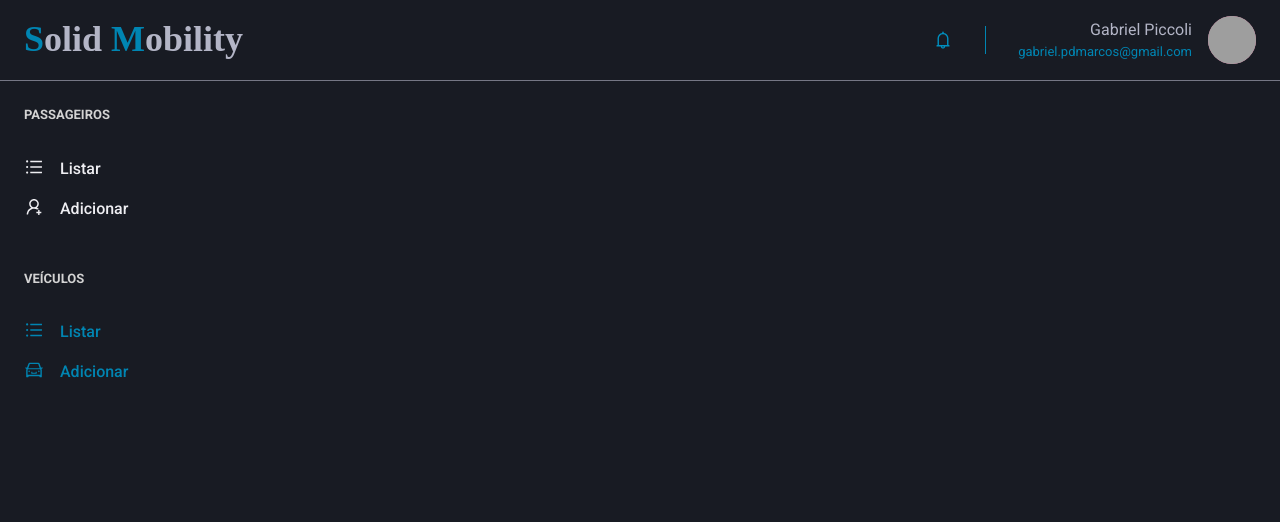
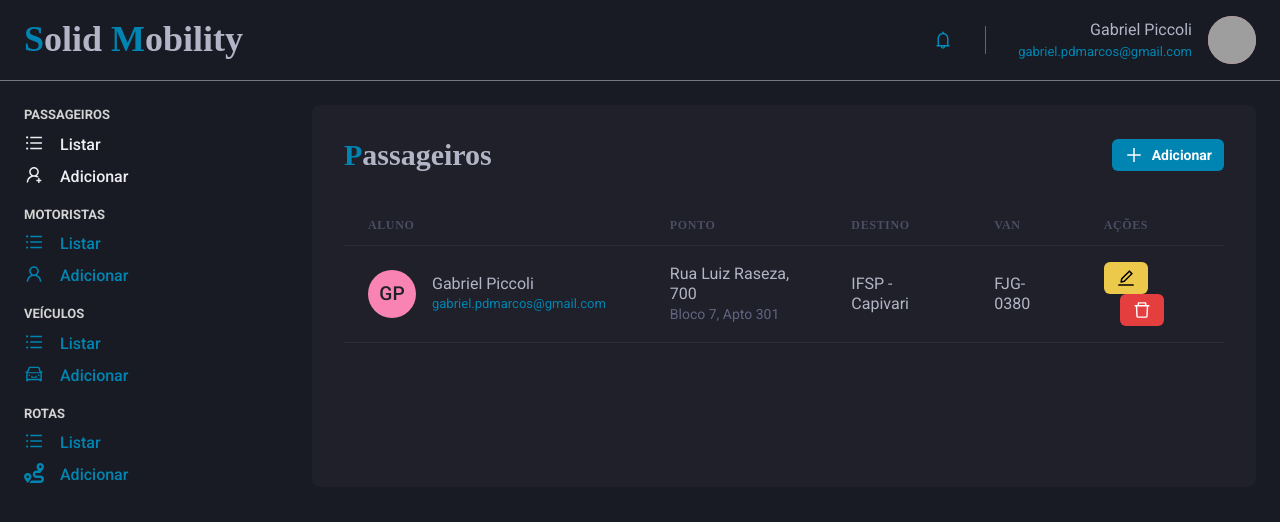
Before and after one commit to GabrielPiccoli/solid-mobility-tcc, a Next.js app: page /motorista in a window 1280 px wide. Shown: the top 522 px of the page. Built offline with nearby package versions, Linux system fonts and the light colour scheme; grey boxes are pictures that could not be loaded; a web font is replaced by a local one.

Commit message:
Layout Tabelas

```diff
--- a/src/components/Header/NotificationsNav.tsx
+++ b/src/components/Header/NotificationsNav.tsx
@@ -10,7 +10,7 @@ export function NotificationNav() {
       py="1"
       color="blue.400"
       borderRightWidth={1}
-      borderColor="blue.500"
+      borderColor="gray.500"
     >
       <Icon as={AiOutlineBell} fontSize="20" />
     </HStack>
--- a/src/components/Header/Profile.tsx
+++ b/src/components/Header/Profile.tsx
@@ -2,19 +2,20 @@ import { Avatar, Box, Flex, Text } from "@chakra-ui/react";
 
 interface ProfileProps {
   showProfileData?: boolean
+  isLeft?: boolean
 }
 
-export function Profile({ showProfileData = true }: ProfileProps) {
+export function Profile({ showProfileData = true, isLeft = false}: ProfileProps) {
   return (
     <Flex align="center">
       { showProfileData && (
-        <Box mr="4" textAlign="right">
+        <Box mr="4" ml={isLeft ? "4" : "0"} textAlign={isLeft ? "left" : "right"} order={1}>
           <Text>Gabriel Piccoli</Text>
           <Text color="blue.500" fontSize="small">gabriel.pdmarcos@gmail.com</Text>
         </Box>
       )}
 
-      <Avatar size="md" name="Gabriel Piccoli" src="https://github.com/GabrielPiccoli.png" />
+      <Avatar order={isLeft ? 0 : 2} size="md" name="Gabriel Piccoli" src="https://github.com/GabrielPiccoli.png" />
     </Flex>
   )
 }
--- a/src/components/Sidebar/NavSection.tsx
+++ b/src/components/Sidebar/NavSection.tsx
@@ -10,7 +10,7 @@ export function NavSection({ title, children}: NavSectionProps) {
   return (
     <Box>
       <Text fontWeight="bold" color="lightgray" fontSize="small">{title}</Text>
-      <Stack spacing="4" mt="8" align="stretch">
+      <Stack spacing="2" mt="2" align="stretch">
         {children}
       </Stack>
     </Box>
--- a/src/components/Sidebar/SidebarNav.tsx
+++ b/src/components/Sidebar/SidebarNav.tsx
@@ -1,20 +1,31 @@
 import { Stack } from "@chakra-ui/react";
 import { NavLink } from "./NavLink";
 import { NavSection } from "./NavSection";
-import { AiOutlineUnorderedList, AiOutlineUserAdd, AiOutlineCar } from 'react-icons/ai'
+import { AiOutlineUnorderedList, AiOutlineUserAdd, AiOutlineCar, AiOutlineUser } from 'react-icons/ai'
+import { FaRoute } from 'react-icons/fa'
 
 export function SidebarNav() {
   return(
-    <Stack spacing="12" align="flex-start">
+    <Stack spacing="4" align="flex-start">
       <NavSection title="PASSAGEIROS">
         <NavLink href="/passageiros/listar" icon={AiOutlineUnorderedList}>Listar</NavLink>
         <NavLink href="/passageiros/adicionar" icon={AiOutlineUserAdd}>Adicionar</NavLink>
+      </NavSection>
+
+      <NavSection title="MOTORISTAS">
+        <NavLink href="" icon={AiOutlineUnorderedList}>Listar</NavLink>
+        <NavLink href="" icon={AiOutlineUser}>Adicionar</NavLink>
       </NavSection>
 
       <NavSection title="VEÍCULOS">
         <NavLink href="" icon={AiOutlineUnorderedList}>Listar</NavLink>
         <NavLink href="" icon={AiOutlineCar}>Adicionar</NavLink>
       </NavSection>
+
+      <NavSection title="ROTAS">
+        <NavLink href="" icon={AiOutlineUnorderedList}>Listar</NavLink>
+        <NavLink href="" icon={FaRoute}>Adicionar</NavLink>
+      </NavSection>
     </Stack>
   )
 }
--- a/src/pages/motorista/index.tsx
+++ b/src/pages/motorista/index.tsx
@@ -1,17 +1,163 @@
-import { Divider, Flex } from "@chakra-ui/react"
+import { Box, Button, Divider, Flex, Heading, Icon, Table, Tbody, Td, Text, Th, Thead, Tooltip, Tr, useBreakpointValue } from "@chakra-ui/react"
+import LinkNext from "next/link"
 import { Header } from "../../components/Header"
+import { Profile } from "../../components/Header/Profile"
 import Sidebar from "../../components/Sidebar"
+import { AiOutlinePlus, AiOutlineEdit, AiOutlineDelete } from 'react-icons/ai'
+import React from "react"
 
 export default function Motorista() {
-
+  const isWideVersion = useBreakpointValue({
+    base: false,
+    xl: true
+  })
 
   return (
-    <Flex direction="column" h="100vh">
+    <Box>
       <Header />
       <Divider />
       <Flex w="100%" my="6" maxW={1480} mx="auto" px="6">
         <Sidebar />
+        <Box flex="1" borderRadius={8} bg="gray.800" p="8">
+          <Flex mb="8" justify="space-between" align="center">
+            <Heading size="lg">
+              <Text as="span" color="blue.500">P</Text>assageiros
+            </Heading>
+
+            <LinkNext href="/passageiros/create" passHref>
+              { isWideVersion ? (
+                <Button
+                  as="a"
+                  size="sm"
+                  fontSize="sm"
+                  colorScheme="blue"
+                  leftIcon={<Icon as={AiOutlinePlus} fontSize="20" />}
+                >
+                  Adicionar
+                </Button>
+              ) : (
+                <Button
+                  as="a"
+                  size="sm"
+                  fontSize="sm"
+                  colorScheme="blue"
+                  >
+                  <Icon as={AiOutlinePlus} fontSize="20" />
+                </Button>
+              )}
+            </LinkNext>
+          </Flex>
+          {isWideVersion ? (
+            <Table colorScheme="whiteAlpha">
+              <Thead>
+                <Tr>
+                  <Th>Aluno</Th>
+                  <Th>Ponto</Th>
+                  <Th>Destino</Th>
+                  <Th>Van</Th>
+                  <Th>Ações</Th>
+                </Tr>
+              </Thead>
+              <Tbody>
+                <Tr>
+                  <Td><Profile isLeft showProfileData={isWideVersion} /></Td>
+                  <Td>
+                    <Text>Rua Luiz Raseza, 700</Text>
+                    <Text fontSize="sm" color="gray.500">Bloco 7, Apto 301</Text>
+                  </Td>
+                  <Td>
+                    <Text>IFSP - Capivari</Text>
+                  </Td>
+                  <Td>
+                    FJG-0380
+                  </Td>
+                  <Td>
+                    <LinkNext href="/passageiros/create" passHref>
+                      <Tooltip hasArrow label="Editar" bg="blue.500" color="black">
+                        <Button
+                          as="a"
+                          size="sm"
+                          fontSize="sm"
+                          colorScheme="yellow"
+                          textAlign="center"
+                        >
+                          <Icon as={AiOutlineEdit} fontSize="20" />
+                        </Button>
+                      </Tooltip>
+                    </LinkNext>
+                    <LinkNext href="/passageiros/create" passHref>
+                      <Tooltip hasArrow label="Deletar" bg="blue.500" color="black">
+                        <Button
+                          as="a"
+                          size="sm"
+                          fontSize="sm"
+                          colorScheme="red"
+                          textAlign="center"
+                          ml={4}
+                        >
+                          <Icon as={AiOutlineDelete} fontSize="20" />
+                        </Button>
+                      </Tooltip>
+                    </LinkNext>
+                  </Td>
+                </Tr>
+              </Tbody>
+            </Table>
+          ) : (
+            <Box bg="gray.700" p="4" my="2" borderRadius="8" borderTopWidth={3} borderTopColor="blue.500">
+              <Profile isLeft />
+              <Divider mt="4" />
+              <Table colorScheme="whiteAlpha">
+                <Tbody>
+                  <Tr>
+                    <Td color="gray.400">Ponto</Td>
+                    <Td>Rua Luiz Rasera, 700</Td>
+                  </Tr>
+                  <Tr>
+                    <Td color="gray.400">Destino</Td>
+                    <Td>IFSP - Capivari</Td>
+                  </Tr>
+                  <Tr>
+                    <Td color="gray.400">Van</Td>
+                    <Td>FJG0380</Td>
+                  </Tr>
+                </Tbody>
+              </Table>
+              <Flex mt="4" justify="space-around">
+              <LinkNext href="/passageiros/create" passHref>
+                <Tooltip hasArrow label="Editar" bg="blue.500" color="black">
+                  <Button
+                    as="a"
+                    size="sm"
+                    fontSize="sm"
+                    colorScheme="yellow"
+                    textAlign="center"
+                    leftIcon={<Icon as={AiOutlineEdit} fontSize="20" />}
+                  >
+                    Editar
+                  </Button>
+                </Tooltip>
+              </LinkNext>
+              <LinkNext href="/passageiros/create" passHref>
+                <Tooltip hasArrow label="Deletar" bg="blue.500" color="black">
+                  <Button
+                    as="a"
+                    size="sm"
+                    fontSize="sm"
+                    colorScheme="red"
+                    textAlign="center"
+                    ml={4}
+                    leftIcon={<Icon as={AiOutlineDelete} fontSize="20" />}
+                  >
+                    Excluir
+                  </Button>
+                </Tooltip>
+              </LinkNext>
+              </Flex>
+            </Box>
+          )}
+        </Box>
       </Flex>
-    </Flex>
+    </Box>
   )
 }
```
